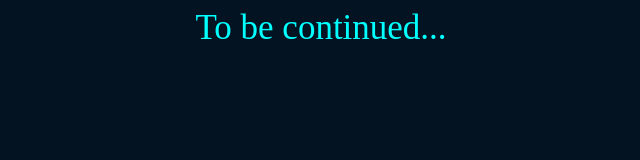
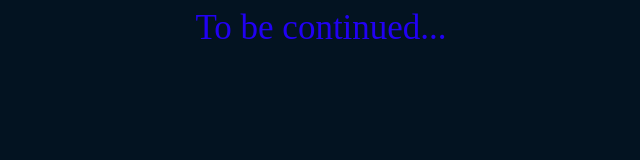
Before and after one commit to settrex/settrex.github.io, a plain HTML site: page proper.html in a window 1280 px wide. Shown: the whole page, without its empty margins (319-959 px from the left). Drawn offline with Linux system fonts and the light colour scheme.

Commit message:
added color to text

```diff
--- a/style2.css
+++ b/style2.css
@@ -1,8 +1,7 @@
 body{
-
     text-align: center;
     background: #031321;
     font-size: 35px;
-    color: aqua;
+    color:  #2101f3;
     font-family: "Tw Cen MT";
 }
```
